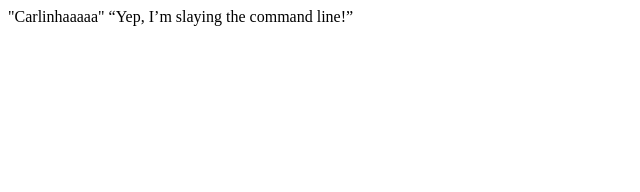
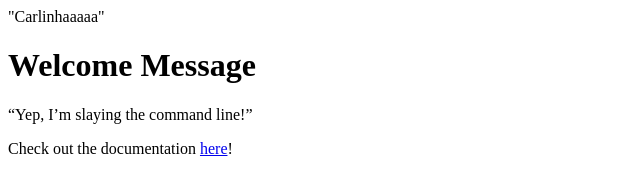
Before and after one commit to carlarsmendes/test-git-github, a plain HTML site: page index.html in a window 1280 px wide. Shown: the whole page, without its empty margins (0-640 px from the left). Drawn offline with Linux system fonts and the light colour scheme.

Commit message:
added h1 to branch

```diff
--- a/index.html
+++ b/index.html
@@ -8,6 +8,10 @@
 </head>
 <body>
     "Carlinhaaaaa"
+    <h1>Welcome Message</h1>
     “Yep, I’m slaying the command line!”
+    <div class="greeting">
+        <p>Check out the documentation <a href="https://www.git-scm.com/doc">here</a>!</p>
+    </div>
 </body>
 </html>
```
